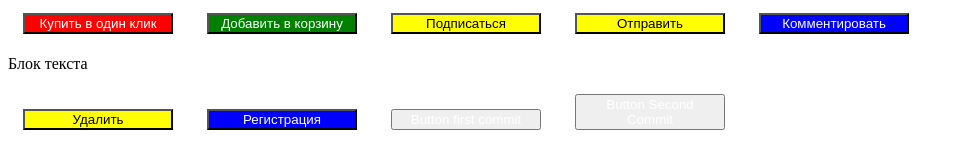
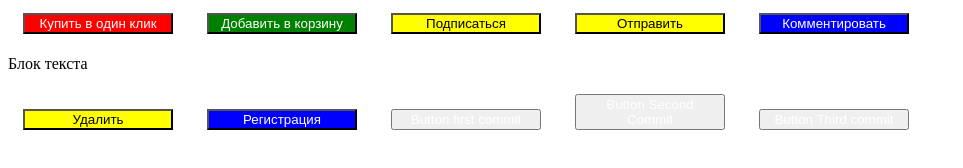
Before and after one commit to Littlewolfwork/test, a plain HTML site: page index.html in a window 1280 px wide. Shown: the whole page, without its empty margins (0-963 px from the left). Drawn offline with Linux system fonts and the light colour scheme.

Commit message:
Commit 3

```diff
--- a/index.html
+++ b/index.html
@@ -47,6 +47,7 @@
 
 <button>Button Second Commit</button>
 
+<button>Button Third commit </button>
 
 </body>
 </html>
```
